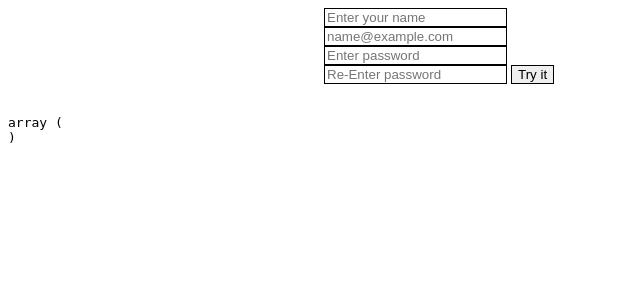
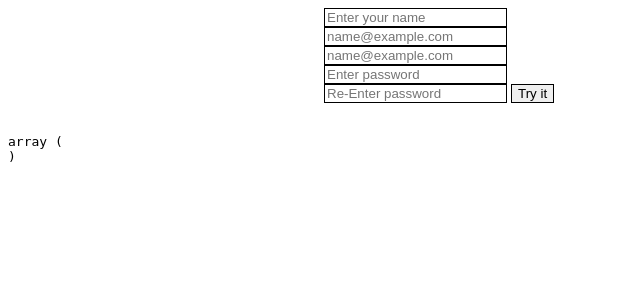
Before and after one commit to JamesBogert26/IT202, a PHP site: page /FRegistration.php in a window 1280 px wide. Shown: the top 300 px of the page, without its empty margins (0-640 px from the left). Run offline with PHP 8.4, Linux system fonts and the light colour scheme.

Commit message:
adding FRegistration.php

```diff
--- a/FRegistration.php
+++ b/FRegistration.php
@@ -74,6 +74,7 @@ input { border: 1px solid black; }
 <input name="name" type="text" placeholder="Enter your name"/>
 
 <input name="email" type="email" placeholder="name@example.com"/>
+<input name="confemail" type="email" placeholder="name@example.com"/>
 <span id="validation.email" style="display:none;"></span>
 
 <input type="password" name="password" placeholder="Enter password"/>
```
